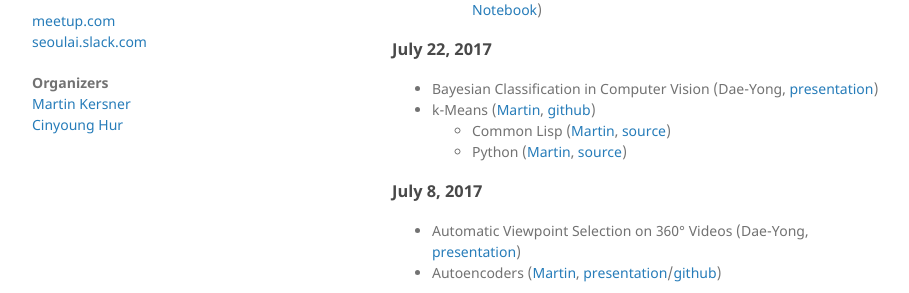
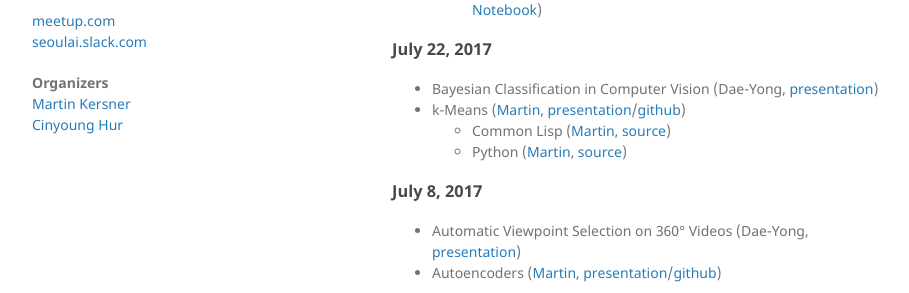
Before and after one commit to martinkersner/seoul-artificial-intelligence-meetup, a Jekyll site: the page built from docs/index.md, in a window 1280 px wide and 900 px high, scrolled down 949 px. Shown: the part 160-453 px from the top of the window, without its empty margins (178-1087 px from the left). Built offline with Jekyll 4.4.1, drawn with Linux system fonts in a browser that asks for light colours; the repository's description, which GitHub fills in, is left out.

Commit message:
Update index.md

```diff
--- a/docs/index.md
+++ b/docs/index.md
@@ -60,13 +60,13 @@ TBD
 
 ### July 22, 2017
 *  Bayesian Classification in Computer Vision (Dae-Yong, [presentation](presentations/%5B20170722%5D_BayesianClassificationInComputerVision.pdf))
-* k-Means ([Martin](https://github.com/martinkersner), [github](https://github.com/martinkersner/kmeans-meetup/blob/master/k-Means.ipynb))
+* k-Means ([Martin](https://github.com/martinkersner), [presentation](presentations/k-Means_20170722.pdf)/[github](https://github.com/martinkersner/kmeans-meetup))
   * Common Lisp ([Martin](https://github.com/martinkersner), [source](https://github.com/martinkersner/cl-ml/tree/master/k-means))
   * Python ([Martin](https://github.com/martinkersner), [source](https://gist.github.com/martinkersner/6415e7306925bd0918cfba42e9754116))
 
 ### July 8, 2017
 * Automatic Viewpoint Selection on 360° Videos (Dae-Yong, [presentation](presentations/%5B20170708%5D_Automatic_Viewpoint_Selection_on_360_Videos.pdf))
-* Autoencoders ([Martin](https://github.com/martinkersner), [presentation](presentations/Autoencoders_20170708.pdf)/[github](https://github.com/martinkersner/autoencoder-meetup/blob/master/autoencoders.ipynb))
+* Autoencoders ([Martin](https://github.com/martinkersner), [presentation](presentations/Autoencoders_20170708.pdf)/[github](https://github.com/martinkersner/autoencoder-meetup))
 
 ### June 25, 2017
 * Introduction to Quantum Computing ([adelshb](https://github.com/adelshb), [presentation](presentations/Introduction_to_Quantum_Computing.pdf))
```
